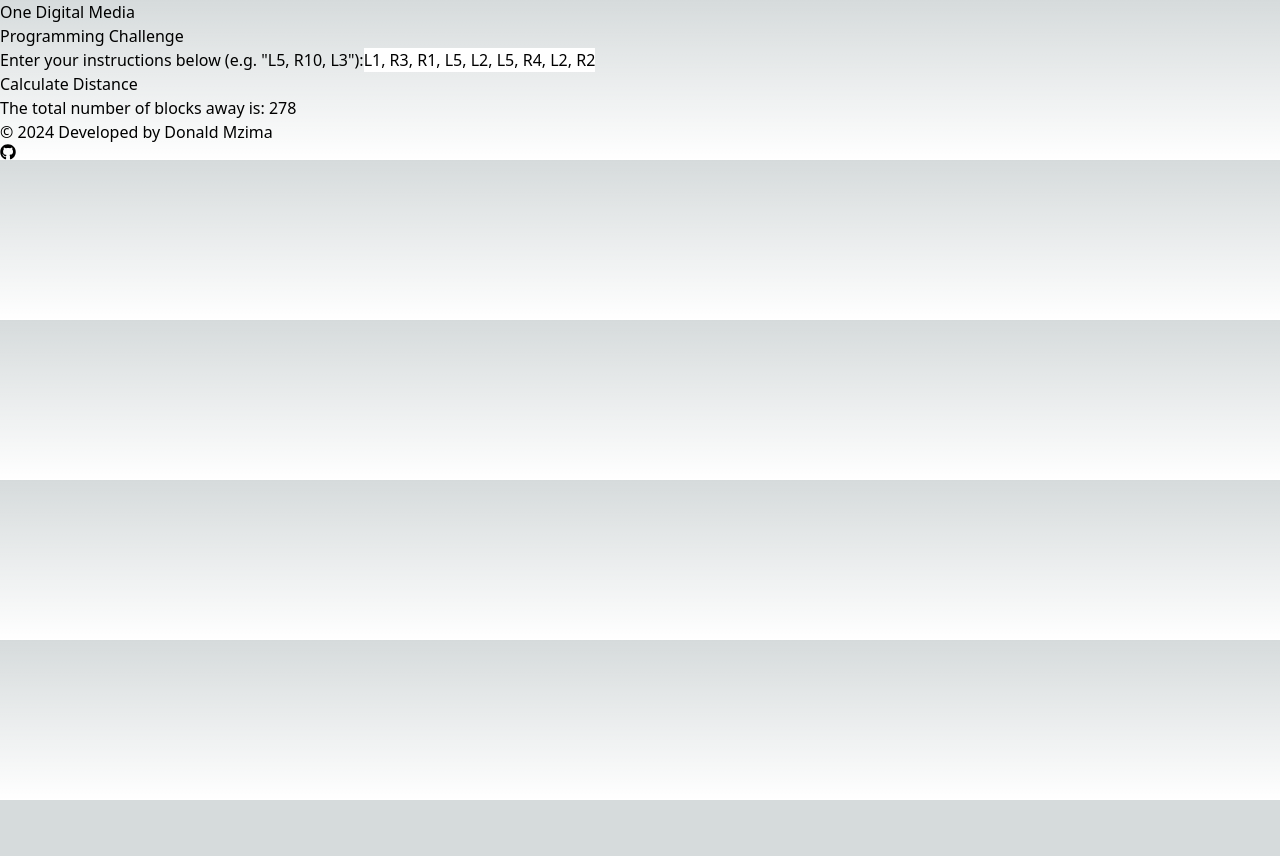
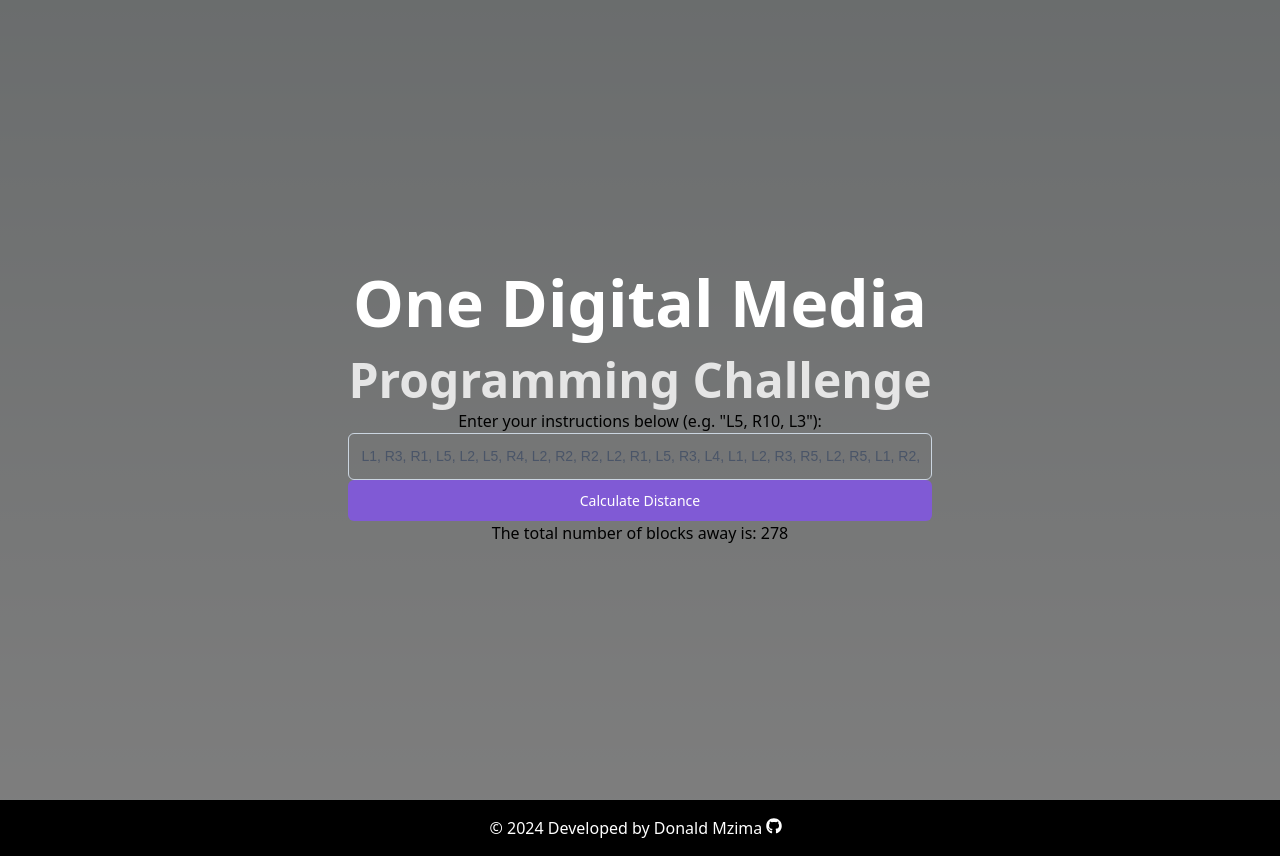
Before and after one commit to DonaldMzima/Grid-Navigator, a Next.js app: page / in a window 1280 px wide. Before the commit the page ends 800 px from the top, so only its background shows below. Built offline with nearby package versions, Linux system fonts and the light colour scheme.

Commit message:
ref: update styles

```diff
--- a/package.json
+++ b/package.json
@@ -9,10 +9,12 @@
     "lint": "next lint"
   },
   "dependencies": {
+    "@types/styled-components": "^5.1.34",
     "next": "14.2.3",
     "react": "^18",
     "react-dom": "^18",
-    "react-icons": "^5.2.1"
+    "react-icons": "^5.2.1",
+    "styled-components": "^6.1.11"
   },
   "devDependencies": {
     "@types/node": "^20",
--- a/src/Components/NavigateDirections.tsx
+++ b/src/Components/NavigateDirections.tsx
@@ -2,6 +2,128 @@
 import React, { useState, useEffect } from "react";
 import { FaGithub } from "react-icons/fa";
 import { navigate } from "@/utils/core/direction";
+import styled from "styled-components";
+
+// Styled Components
+const Container = styled.div`
+  min-height: 100vh;
+  display: flex;
+  flex-direction: column;
+`;
+
+const Header = styled.header`
+  background-size: cover;
+  background-position: center;
+  background-repeat: no-repeat;
+  height: 100vh;
+  position: relative;
+  flex-grow: 1;
+`;
+
+const HeaderOverlay = styled.div`
+  height: 100%;
+  background: rgba(0, 0, 0, 0.5);
+  display: flex;
+  align-items: center;
+  justify-content: center;
+`;
+
+const HeaderContent = styled.div`
+  margin: 0 0.5rem;
+  text-align: center;
+  space-y: 2.5rem;
+`;
+
+const Title = styled.h1`
+  color: #fff;
+  font-weight: 800;
+  font-size: 2.5rem;
+  @media (min-width: 640px) {
+    font-size: 3rem;
+  }
+  @media (min-width: 768px) {
+    font-size: 4rem;
+  }
+`;
+
+const Subtitle = styled.h2`
+  color: #e5e5e5;
+  font-weight: 800;
+  font-size: 2rem;
+  line-height: 1.2;
+  @media (min-width: 640px) {
+    font-size: 2.5rem;
+  }
+  @media (min-width: 768px) {
+    font-size: 3rem;
+  }
+`;
+
+const Form = styled.form`
+  space-y: 1rem;
+`;
+
+const InputWrapper = styled.p`
+  space-y: 1rem;
+`;
+
+const Input = styled.input`
+  display: block;
+  width: 100%;
+  border-radius: 0.375rem;
+  border: 1px solid #cbd5e0;
+  background: transparent;
+  padding: 0.75rem;
+  font-family: sans-serif;
+  font-size: 0.875rem;
+  color: #4a5568;
+  outline: none;
+  transition: all 0.3s;
+  &::placeholder {
+    color: #a0aec0;
+  }
+  &:focus {
+    border: 2px solid #d53f8c;
+  }
+`;
+
+const Button = styled.button`
+  width: 100%;
+  outline: none;
+  color: #fff;
+  font-size: 0.875rem;
+  padding: 0.625rem 1.25rem;
+  border-radius: 0.375rem;
+  background-color: #805ad5;
+  &:hover {
+    background-color: #6b46c1;
+    box-shadow: 0 2px 4px rgba(0, 0, 0, 0.1);
+  }
+`;
+
+const Footer = styled.footer`
+  background-color: #000;
+  color: #fff;
+  padding: 1rem 0;
+  margin-top: auto;
+`;
+
+const FooterContent = styled.div`
+  max-width: 1200px;
+  margin: 0 auto;
+  text-align: center;
+`;
+
+const GitHubLink = styled.a`
+  display: inline-flex;
+  align-items: center;
+  color: #fff;
+  text-decoration: none;
+`;
+
+const Icon = styled(FaGithub)`
+  margin-right: 0.5rem;
+`;
 
 const NavigateDirections: React.FC = () => {
   const [instructions, setInstructions] = useState<string>(
@@ -28,66 +150,54 @@
   };
 
   return (
-    <div className="min-h-screen flex flex-col">
-      <header
-        id="up"
-        className="bg-fixed bg-no-repeat bg-center bg-cover h-screen relative flex-grow"
-      >
-        <div className="h-screen bg-opacity-50 bg-black flex items-center justify-center">
-          <div className="mx-2 text-center space-y-10">
+    <Container>
+      <Header id="up">
+        <HeaderOverlay>
+          <HeaderContent>
             <div>
-              <h1 className="text-gray-100 font-extrabold text-4xl xs:text-5xl md:text-6xl ">
-                <span className="text-white">One </span> Digital Media
-              </h1>
-              <h2 className="text-gray-200 font-extrabold text-3xl xs:text-4xl md:text-5xl leading-tight">
-                Programming Challenge
-              </h2>
+              <Title>
+                <span style={{ color: "#fff" }}>One </span> Digital Media
+              </Title>
+              <Subtitle>Programming Challenge</Subtitle>
             </div>
             <div className="inline-flex"></div>
-            <form onSubmit={handleSubmit} className="space-y-4">
-              <p className="space-y-4">
+            <Form onSubmit={handleSubmit}>
+              <InputWrapper>
                 <label htmlFor="instructions">
                   Enter your instructions below (e.g. "L5, R10, L3"):
                 </label>
-                <input
+                <Input
                   type="text"
                   id="instructions"
                   name="instructions"
                   value={instructions}
                   onChange={handleInputChange}
                   placeholder="Enter instructions separated by comma (e.g., L5, R10, L3)"
-                  className="peer h-full w-full rounded-md border border-blue-gray-200 bg-transparent px-3 py-3 font-sans text-sm font-normal text-blue-gray-700 outline outline-0 transition-all placeholder-shown:border placeholder-shown:border-blue-gray-200 placeholder-shown:border-t-blue-gray-200 focus:border-2 focus:border-pink-500 focus:border-t-transparent focus:outline-0 disabled:border-0 disabled:bg-blue-gray-50"
                 />
-              </p>
-              <button
-                type="submit"
-                className="w-full focus:outline-none text-white text-sm py-2.5 px-5 rounded-md bg-purple-500 hover:bg-purple-600 hover:shadow-lg"
-              >
-                Calculate Distance
-              </button>
+              </InputWrapper>
+              <Button type="submit">Calculate Distance</Button>
               {totalDistance > 0 && (
                 <p>The total number of blocks away is: {totalDistance}</p>
               )}
-            </form>
-          </div>
-        </div>
-      </header>
-      <footer className="bg-black text-white py-4 mt-auto">
-        <div className="container mx-auto text-center">
+            </Form>
+          </HeaderContent>
+        </HeaderOverlay>
+      </Header>
+      <Footer>
+        <FooterContent>
           <p className="mt-2">
             © {new Date().getFullYear()} Developed by Donald Mzima{" "}
-            <a
+            <GitHubLink
               href="https://github.com/DonaldMzima/Grid-Navigator"
               target="_blank"
               rel="noopener noreferrer"
-              className="inline-flex items-center text-white"
             >
-              <FaGithub className="mr-2 icon-lg" />
-            </a>
+              <Icon className="icon-lg" />
+            </GitHubLink>
           </p>
-        </div>
-      </footer>
-    </div>
+        </FooterContent>
+      </Footer>
+    </Container>
   );
 };
 
```
Also changed, not shown: 1 other file (tests, documents, lock files or other folders).
